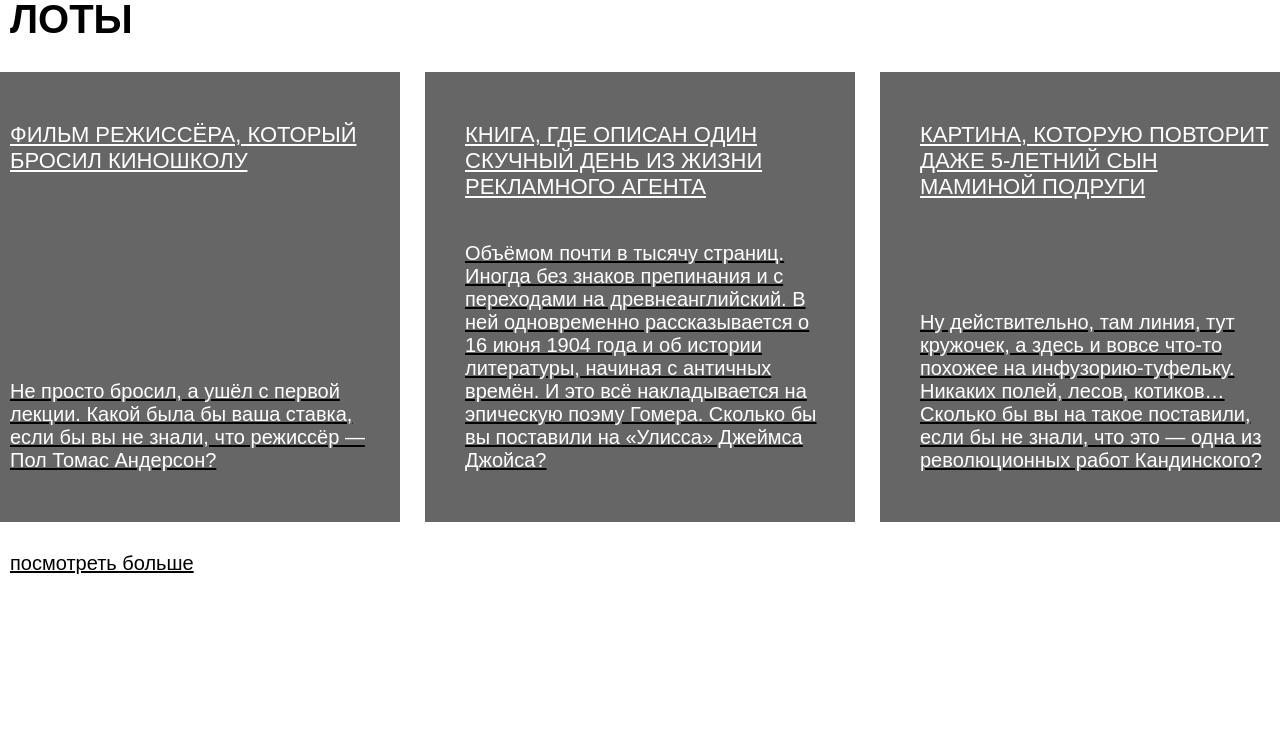
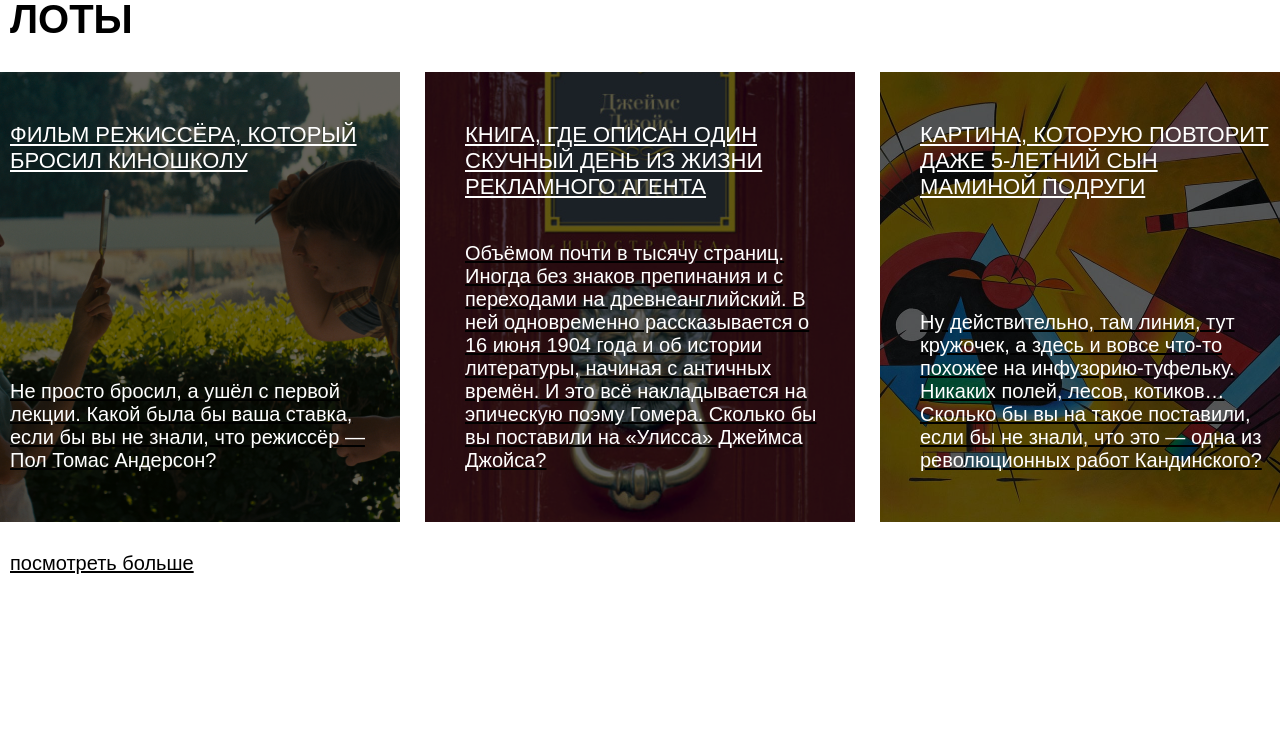
Before and after one commit to KarpovDenis74/ono-tebe-nado, a website: page index.html in a window 1280 px wide. Shown: the part 1233-1966 px from the top of the page. Drawn offline with Linux system fonts and the light colour scheme; the site is published under a folder, as on GitHub Pages, so addresses that start at the root find nothing.

Commit message:
For review

```diff
--- a/index.html
+++ b/index.html
@@ -35,6 +35,7 @@
       </address>
     </header>
    <main>
+      <secrion>
         <cover class="cover">
           <h1 class="cover__title">
             <span class="aligned-text">
@@ -116,6 +117,7 @@
             </div>
           </div>
         </about>
+    </secrion>
     </main>
     <footer class="footer">
       <address class="footer_address">
--- a/styles/style.css
+++ b/styles/style.css
@@ -226,7 +226,7 @@
 }
 
 .card_type_film {
-  background: url(/images/card-lot-01.jpg) 100%;
+  background: url(../images/card-lot-01.jpg) 100%;
   width: 430px;
   height: 450px;
   background-size: cover;
@@ -234,7 +234,7 @@
 
 .card_type_book {
 
-  background: url(/images/card-lot-02.jpg);
+  background: url(../images/card-lot-02.jpg);
   width: 430px;
   height: 450px;
   background-size: cover
@@ -242,7 +242,7 @@
 
 .card_type_picture {
 
-  background: url(/images/card-lot-03.jpg);
+  background: url(../images/card-lot-03.jpg);
   width: 430px;
   height: 450px;
   background-size: cover
@@ -352,7 +352,7 @@
   display: flex;
   flex-wrap: nowrap;
   width: 1440px;
-  height: 300px;
+  height: 187px;
   justify-content:center ;
   align-content: center;
   padding: 0 50px;
```
Lines whose indentation alone changed are shown as unchanged.
